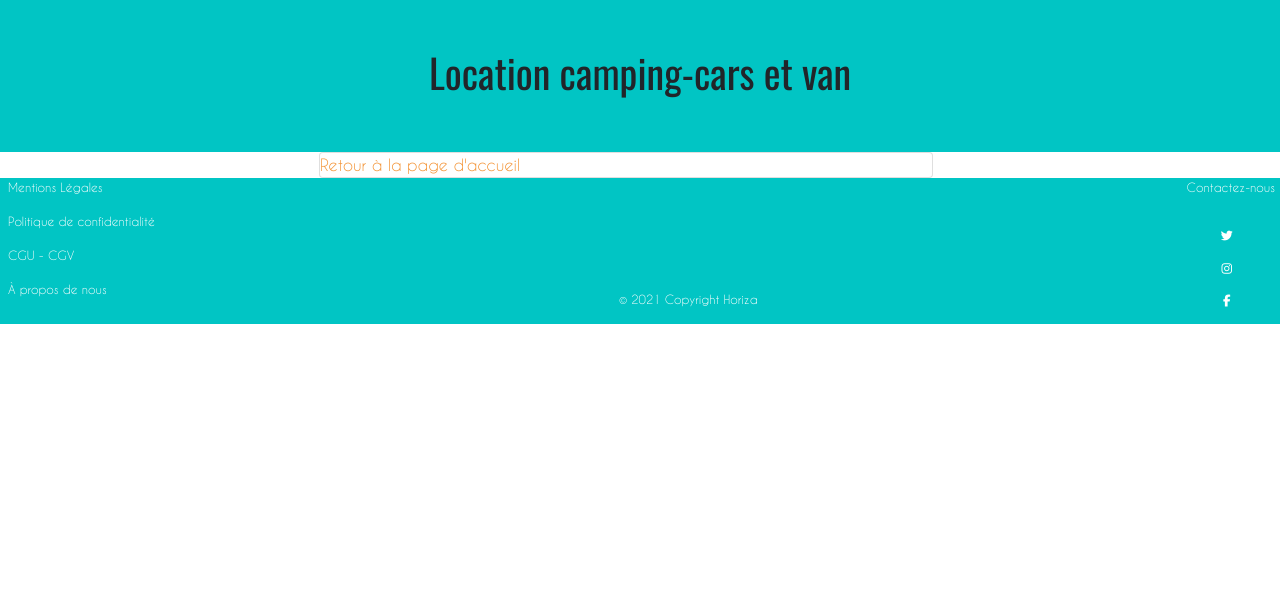
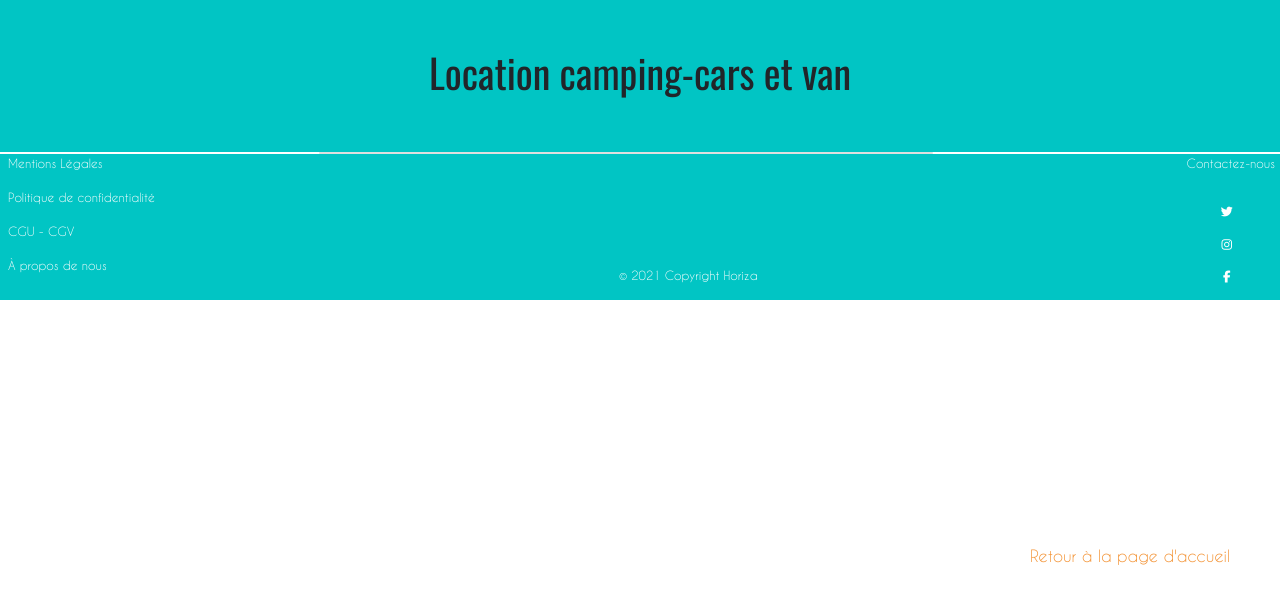
Before and after one commit to colinos10/horiza, a Symfony app: template templates/home/vehicules.html.twig in a window 1280 px wide. Shown: the part 82-686 px from the top of the page. Run offline with Twig, Linux system fonts and the light colour scheme; the template is opened without the code that fills it, so the values that code supplies are empty; some libraries are stand-ins or nearby versions; grey boxes are pictures that could not be loaded.

Commit message:
bouton fixe page vehicules

```diff
--- a/public/css/styleVehicules.css
+++ b/public/css/styleVehicules.css
@@ -58,3 +58,15 @@
 .image-annonce{
     width: 100%;
 }
+
+.conteneurBouton{
+    display:flex;
+    justify-content:flex-end;
+}
+
+.boutonRetour{
+    color: #F39233;
+    position: fixed;
+    bottom: 150px;
+    right: 50px;
+}
--- a/templates/home/vehicules.html.twig
+++ b/templates/home/vehicules.html.twig
@@ -29,11 +29,12 @@
                         <a href="{{ path('vehicule', {'id':vehicule.id}) }}" class="btn btn-outline-secondary">Voir plus</a>
                     </div>
                 {% endfor %}
-                <a href="{{ path('home') }}" class="mr-3" style="color: #F39233">Retour à la page d'accueil</a>
             </div>
+        </div>
+            <div class="conteneurBouton">
+                <a href="{{ path('home') }}" class="boutonRetour">Retour à la page d'accueil</a>
+            </div>
+    </main>
 
 
-        </div>
-    </main>
-
 {% endblock %}
```
Also changed, not shown: public/img/vehicule/1618300443-1.png (added), public/img/vehicule/1618301675-1.png (added).
